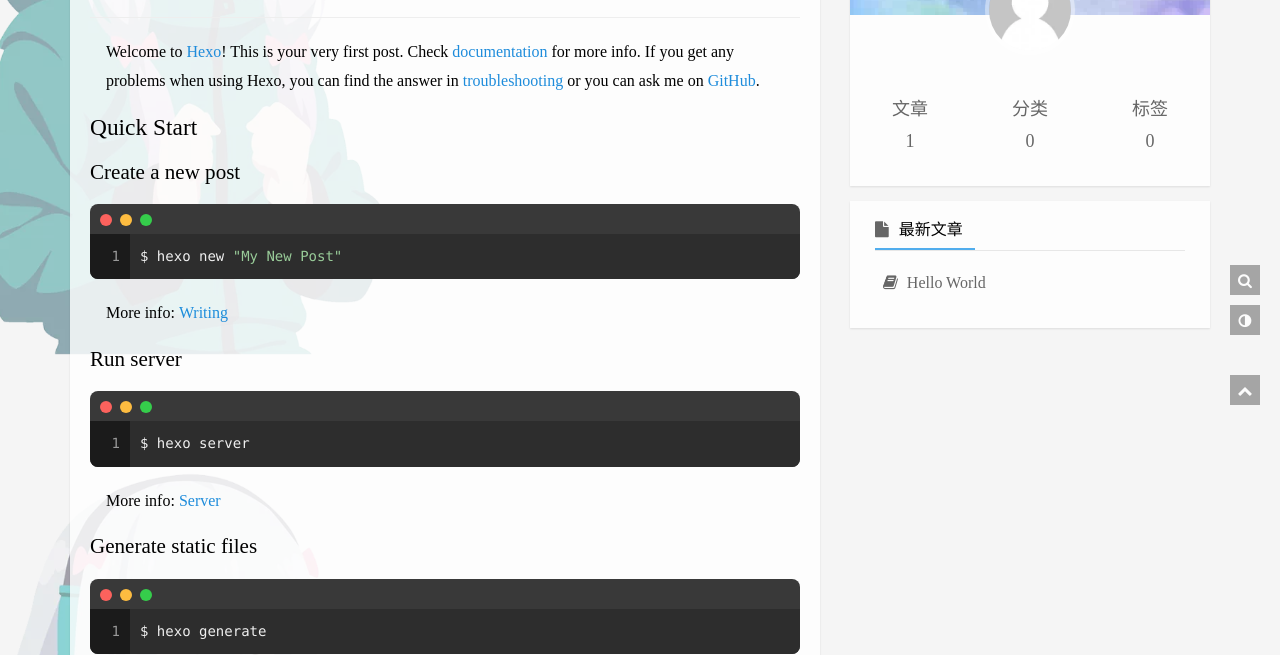
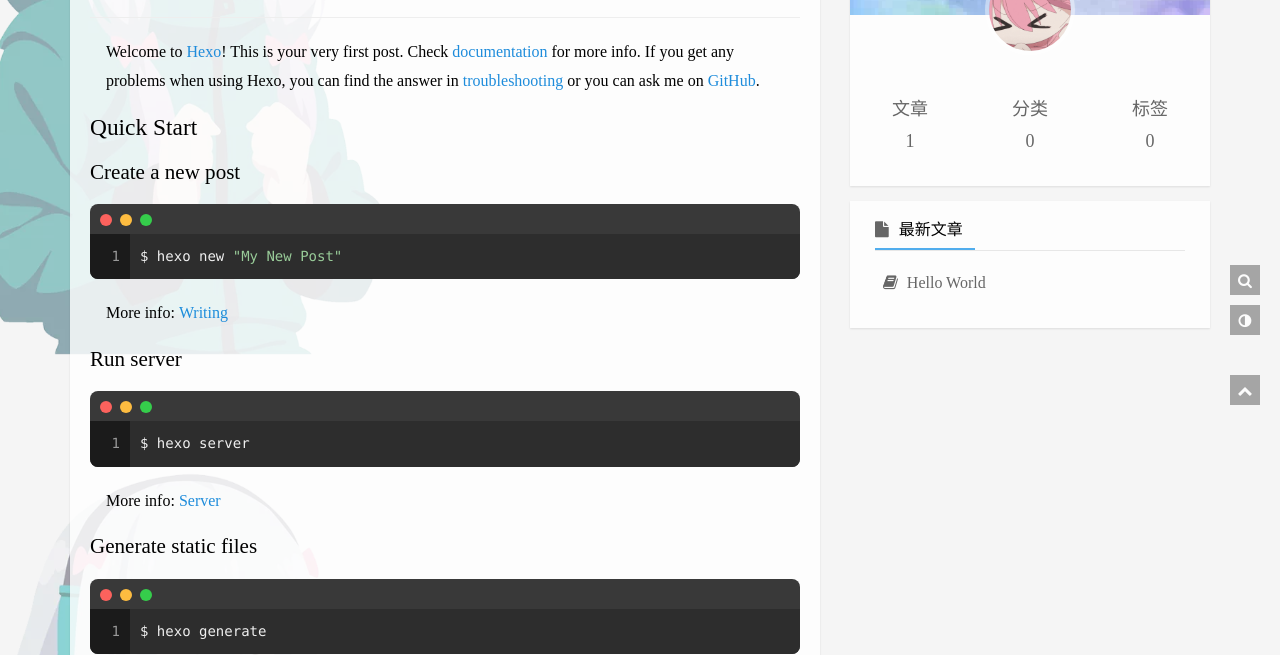
Before and after one commit to yusanaimo/yusanaimo.github.io, a plain HTML site: page 2022/11/17/hello-world/index.html in a window 1280 px wide. Shown: the part 445-1100 px from the top of the page. Drawn offline with Linux system fonts and the light colour scheme; no server answers.

Commit message:
Site updated: 2022-11-18 16:27:43

```diff
--- a/2022/11/17/hello-world/index.html
+++ b/2022/11/17/hello-world/index.html
@@ -292,7 +292,7 @@
     <div class="photo-background"></div>
     <div class="photo-wrapper clearfix">
         <div class="photo-wrapper-tip text-center">
-            <img class="about-photo" src="/images/avatar.webp" loading="lazy" decoding="auto" />
+            <img class="about-photo" src="/images/avatar.gif" loading="lazy" decoding="auto" />
         </div>
     </div>
     <div class="textwidget">
```
Also changed, not shown: archives/2022/11/index.html (+1 -1 lines), archives/2022/index.html (+1 -1 lines), archives/index.html (+1 -1 lines), categories/index.html (+1 -1 lines), index.html (+1 -1 lines), search/index.html (+1 -1 lines), tags/index.html (+1 -1 lines), images/avatar.webp (deleted).
